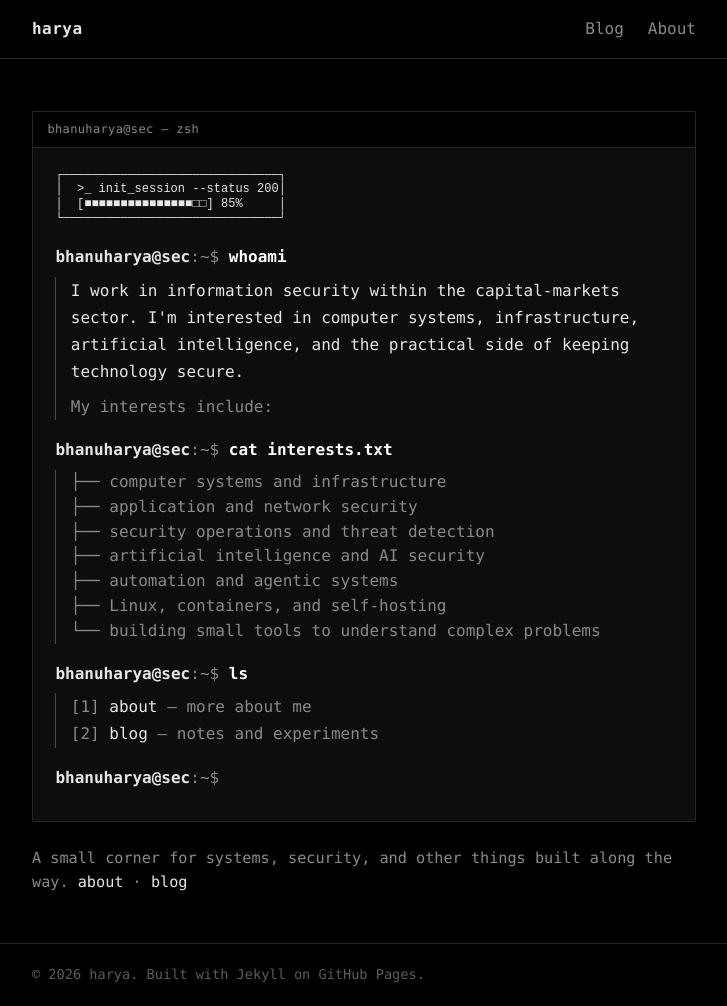
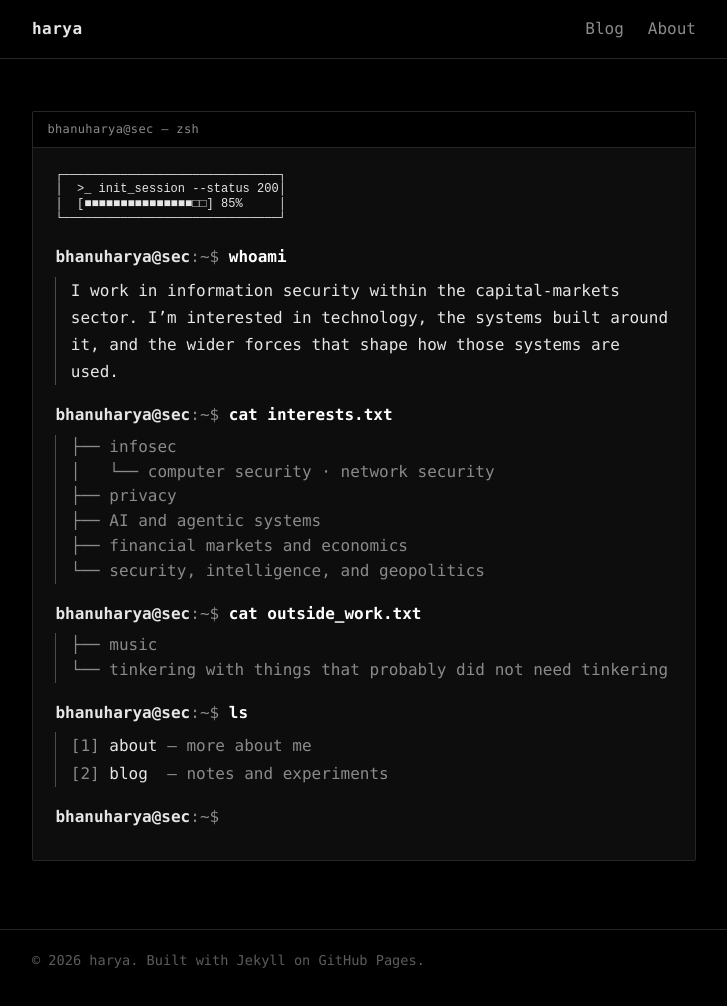
Before and after one commit to bhanuharya/bhanuharya.github.io, a Jekyll site: the page built from index.md, in a window 1280 px wide. Shown: the whole page, without its empty margins (276-1003 px from the left). Built offline with Jekyll 4.4.1, drawn with Linux system fonts in a browser that asks for light colours.

Commit message:
Refresh homepage terminal bio and personal interests

```diff
--- a/_layouts/home.html
+++ b/_layouts/home.html
@@ -9,7 +9,7 @@ layout: default
 
   <div class="term-body">
     <pre class="banner" aria-hidden="true">┌──────────────────────────────┐
-│  >_ init_session --status 200│
+│  &gt;_ init_session --status 200│
 │  [■■■■■■■■■■■■■■■□□] 85%     │
 └──────────────────────────────┘</pre>
 
@@ -18,12 +18,7 @@ layout: default
     </div>
 
     <div class="out">
-      <p>
-        I work in information security within the capital-markets sector.
-        I'm interested in computer systems, infrastructure, artificial
-        intelligence, and the practical side of keeping technology secure.
-      </p>
-      <p class="dim">My interests include:</p>
+      <p>I work in information security within the capital-markets sector. I’m interested in technology, the systems built around it, and the wider forces that shape how those systems are used.</p>
     </div>
 
     <div class="line">
@@ -31,13 +26,21 @@ layout: default
     </div>
 
     <div class="out">
-      <pre class="ascii-tree" aria-hidden="true">├── computer systems and infrastructure
-├── application and network security
-├── security operations and threat detection
-├── artificial intelligence and AI security
-├── automation and agentic systems
-├── Linux, containers, and self-hosting
-└── building small tools to understand complex problems</pre>
+      <pre class="ascii-tree">├── infosec
+│   └── computer security · network security
+├── privacy
+├── AI and agentic systems
+├── financial markets and economics
+└── security, intelligence, and geopolitics</pre>
+    </div>
+
+    <div class="line">
+      <span class="prompt">bhanuharya@sec</span><span class="loc">:~$</span> <span class="cmd">cat outside_work.txt</span>
+    </div>
+
+    <div class="out">
+      <pre class="ascii-tree">├── music
+└── tinkering with things that probably did not need tinkering</pre>
     </div>
 
     <div class="line">
@@ -47,7 +50,7 @@ layout: default
     <div class="out">
       <div class="cmdlist">
         <div class="entry"><span class="idx">[1]</span> <a href="{{ '/about/' | relative_url }}">about</a><span class="dim"> — more about me</span></div>
-        <div class="entry"><span class="idx">[2]</span> <a href="{{ '/blog/' | relative_url }}">blog</a><span class="dim"> — notes and experiments</span></div>
+        <div class="entry"><span class="idx">[2]</span> <a href="{{ '/blog/' | relative_url }}">blog</a><span class="dim">  — notes and experiments</span></div>
       </div>
     </div>
 
@@ -56,9 +59,3 @@ layout: default
     </div>
   </div>
 </article>
-
-<p class="closing dim">
-  A small corner for systems, security, and other things built along the way.
-  <a href="{{ '/about/' | relative_url }}">about</a> ·
-  <a href="{{ '/blog/' | relative_url }}">blog</a>
-</p>
```
